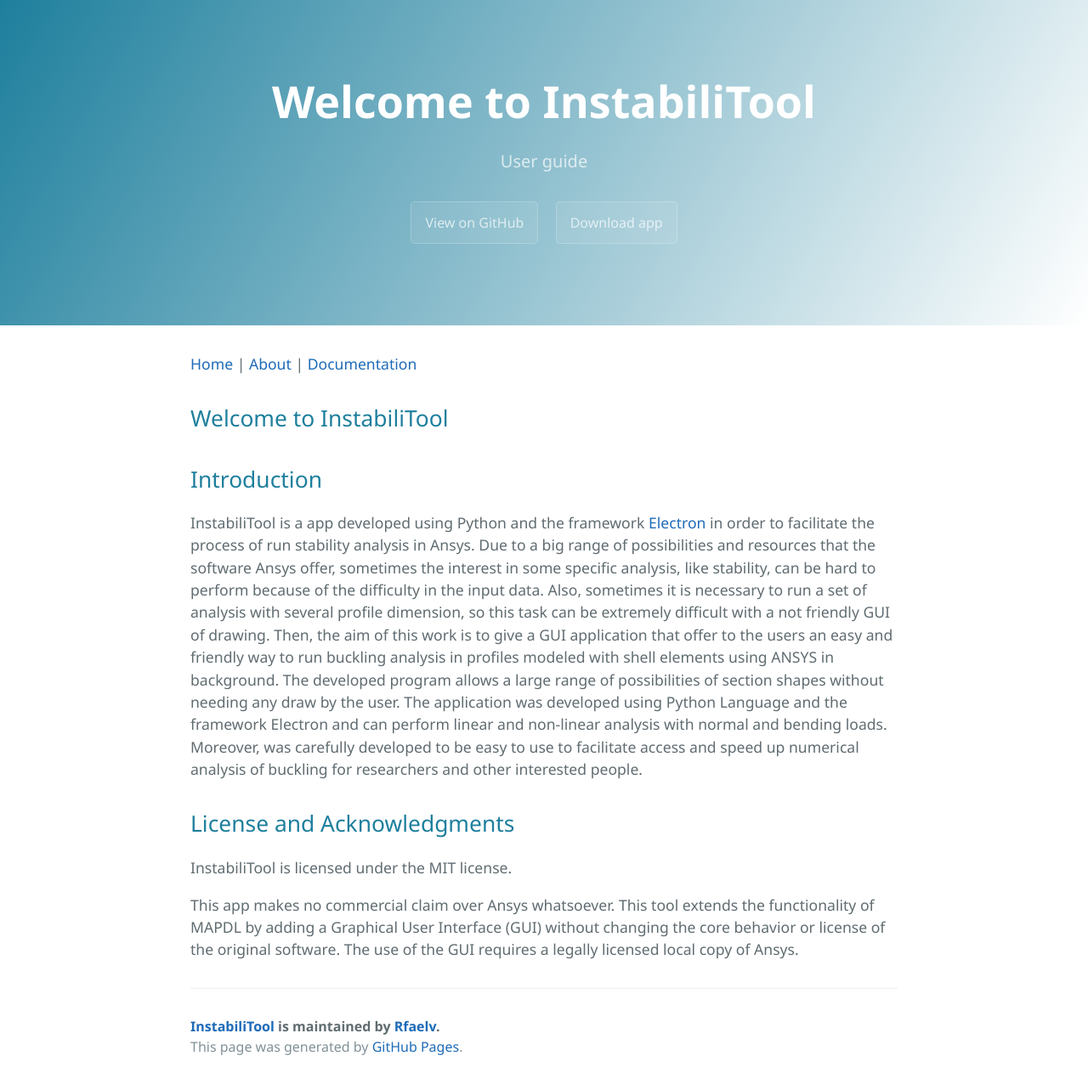
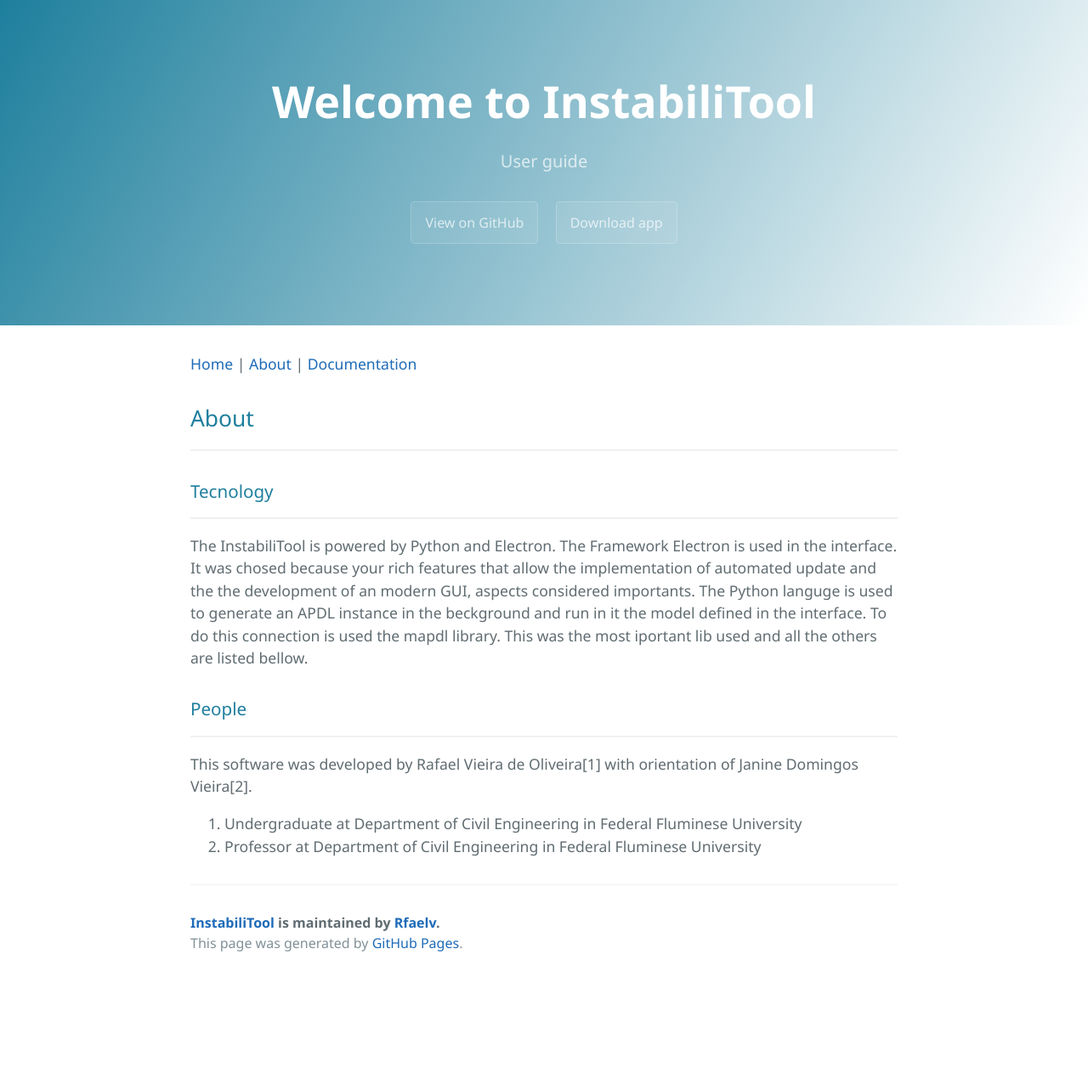
Before and after one commit to Rfaelv/InstabiliTool, a Jekyll site: the page built from about.md, in a window 1280 px wide. Shown: the whole page at 85% size. Built offline with Jekyll 4.4.1, drawn with Linux system fonts in a browser that asks for light colours; our own code applies the rules of GitHub Pages for plain Markdown files; after the commit the page ends 1154 px from its top, so only the background shows below that.

Commit message:
Update about.md

```diff
--- a/about.md
+++ b/about.md
@@ -1,10 +1,13 @@
 [Home](./)  |  [About](./about.html)  |  [Documentation](./documentation.html)
-## Welcome to InstabiliTool
-## Introduction
-InstabiliTool is a app developed using Python and the framework [Electron](https://www.electronjs.org/) in order to facilitate the process of run stability analysis in Ansys. Due to a big range of possibilities and resources that the software Ansys offer, sometimes the interest in some specific analysis, like stability, can be hard to perform because of the difficulty in the input data. Also, sometimes it is necessary to run a set of analysis with several profile dimension, so this task can be extremely difficult with a not friendly GUI of drawing. Then, the aim of this work is to give a GUI application that offer to the users an easy and friendly way to run buckling analysis in profiles modeled with shell elements using ANSYS in background. The developed program allows a large range of possibilities of section shapes without needing any draw by the user. The application was developed using Python Language and the framework Electron and can perform linear and non-linear analysis with normal and bending loads. Moreover, was carefully developed to be easy to use to facilitate access and speed up numerical analysis of buckling for researchers and other interested people.
+## About
+---
 
-## License and Acknowledgments
+### Tecnology
+---
+The InstabiliTool is powered by Python and Electron. The Framework Electron is used in the interface. It was chosed because your rich features that allow the implementation of automated update and the the development of an modern GUI, aspects considered importants. The Python languge is used to generate an APDL instance in the beckground and run in it the model defined in the interface. To do this connection is used the mapdl library. This was the most iportant lib used and all the others are listed bellow.
 
-InstabiliTool is licensed under the MIT license.
-
-This app makes no commercial claim over Ansys whatsoever. This tool extends the functionality of MAPDL by adding a Graphical User Interface (GUI) without changing the core behavior or license of the original software. The use of the GUI requires a legally licensed local copy of Ansys.
+### People
+---
+This software was developed by Rafael Vieira de Oliveira[1] with orientation of Janine Domingos Vieira[2].
+1. Undergraduate at Department of Civil Engineering in Federal Fluminese University
+2. Professor at Department of Civil Engineering in Federal Fluminese University
```
